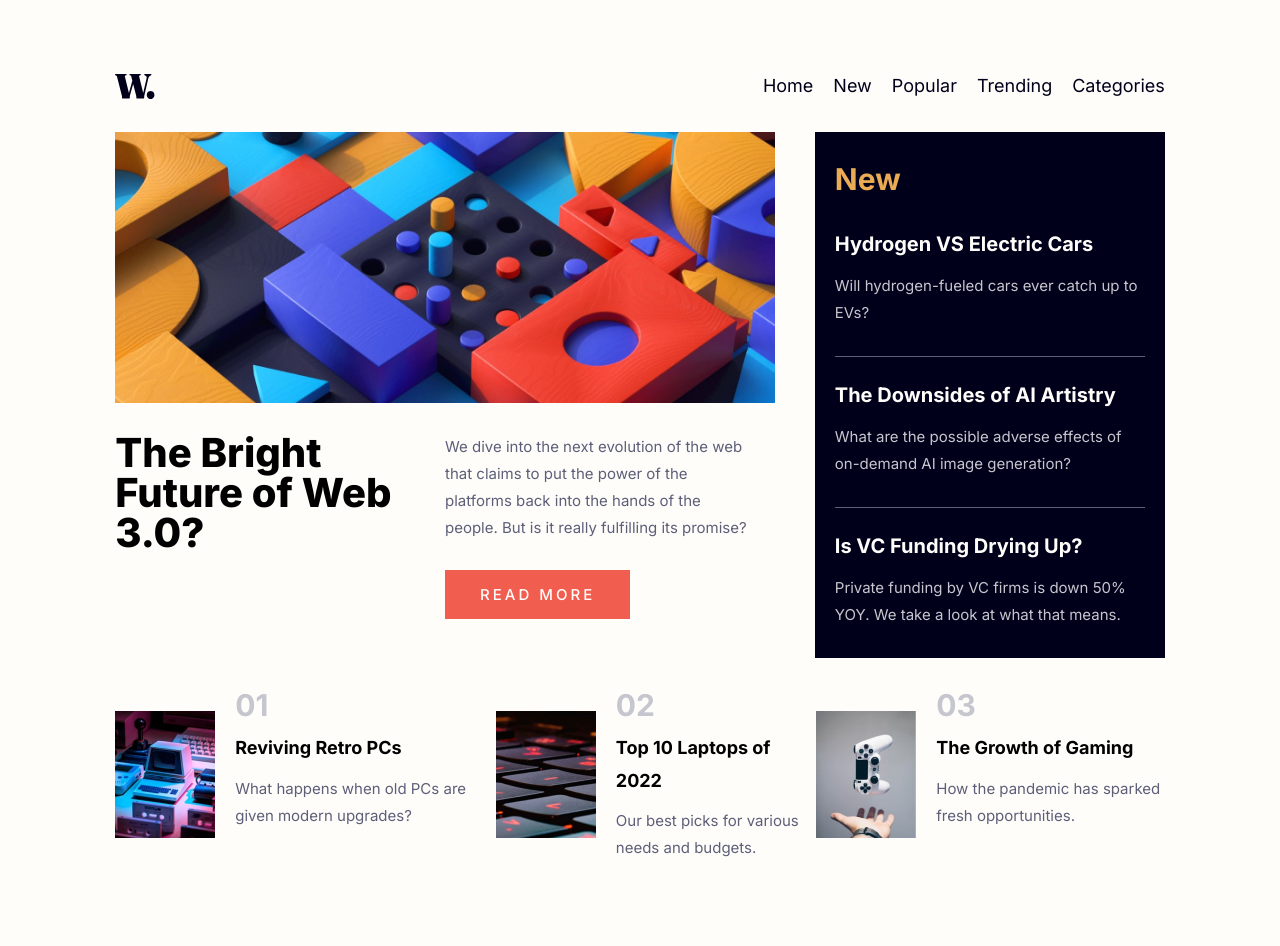
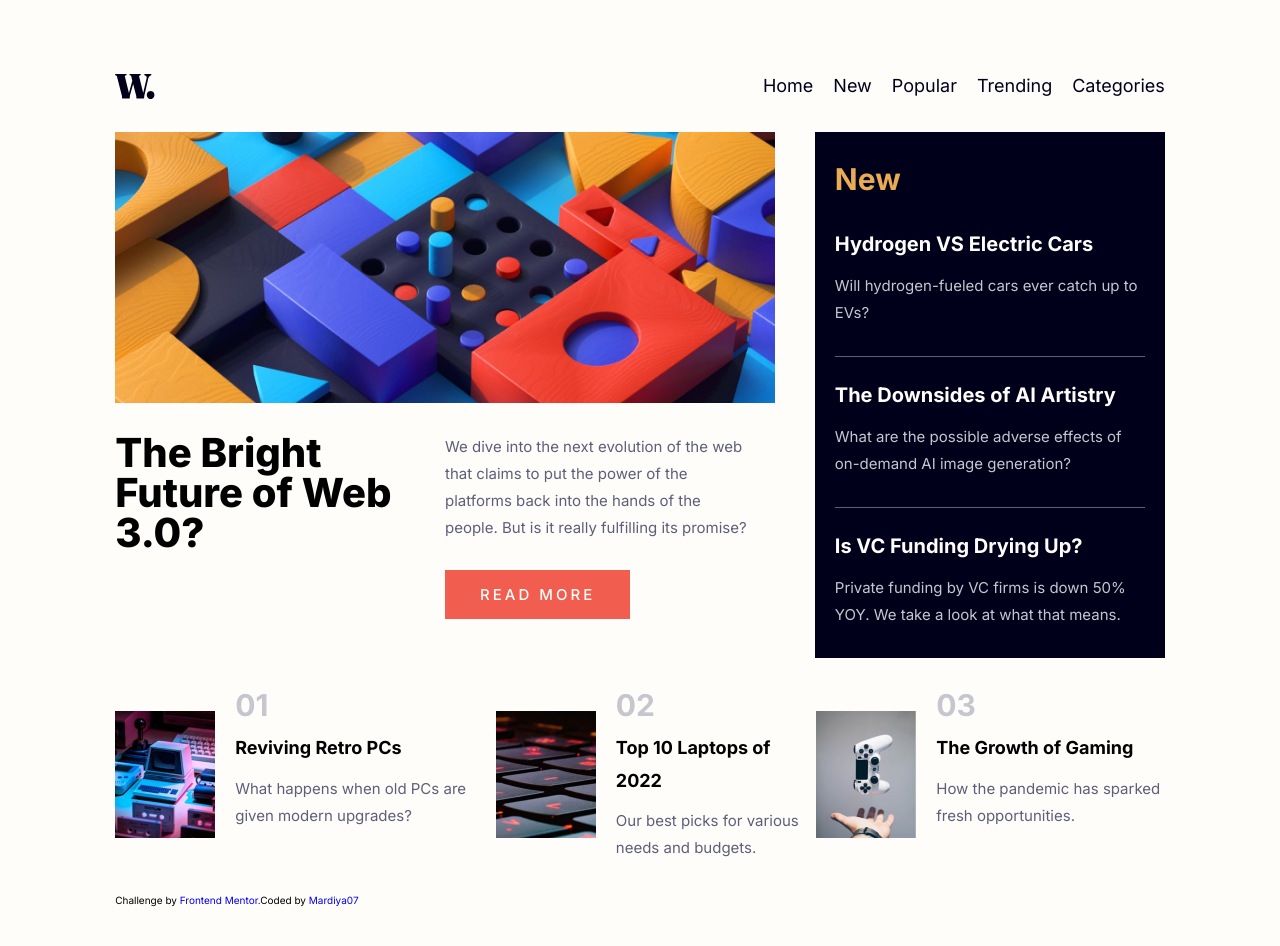
Before and after one commit to Mardiya07/FEM-news-homepage, a React (Create React App) app: page / in a window 1280 px wide. Shown: the top 946 px of the page. Built offline with nearby package versions, Linux system fonts and the light colour scheme.

Commit message:
Read me page updates

```diff
--- a/src/App.css
+++ b/src/App.css
@@ -165,6 +165,7 @@ main {
   padding: 2rem;
   margin: 4rem auto;
   /* max-width: 70em; */
+  height: inherit;
 }
 .newsColumn-title {
   color: var(--Soft-orange);
@@ -221,6 +222,10 @@ main {
 .newsTitle:hover {
   color: var(--Soft-red);
   cursor: pointer;
+}
+
+/* <----------------Footer---------------> */
+.attribution {
 }
 
 @media screen and (min-width: 64em) {
--- /dev/null
+++ b/src/components/Footer.js
@@ -0,0 +1,16 @@
+import React from "react";
+
+function Footer() {
+  return (
+    <footer className="attribution" role="contentinfo">
+      Challenge by{" "}
+      <a href="https://www.frontendmentor.io/challenges/news-homepage-H6SWTa1MFl">
+        Frontend Mentor.
+      </a>
+      Coded by{" "}
+      <a href="https://www.frontendmentor.io/profile/Mardiya07">Mardiya07</a>
+    </footer>
+  );
+}
+
+export default Footer;
--- a/src/components/Homepage.js
+++ b/src/components/Homepage.js
@@ -3,6 +3,7 @@ import Navigation from "./Navigation";
 import Hero from "./Hero";
 import NewsPosts from "./NewsPosts";
 import NewsRanking from "./NewsRanking";
+import Footer from "./Footer";
 
 function Homepage() {
   return (
@@ -13,6 +14,7 @@ function Homepage() {
         <NewsPosts />
       </div>
       <NewsRanking />
+      <Footer></Footer>
     </main>
   );
 }
```
Also changed, not shown: src/assets/images/Screenshot.png (added), 1 other file (tests, documents, lock files or other folders).
